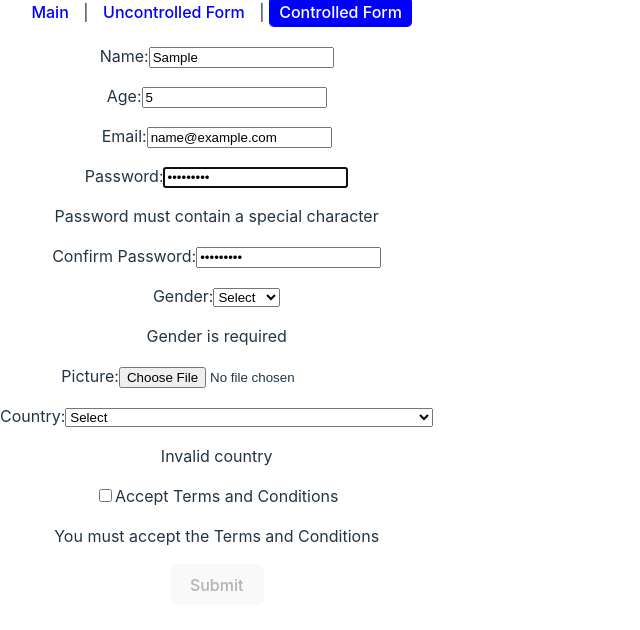
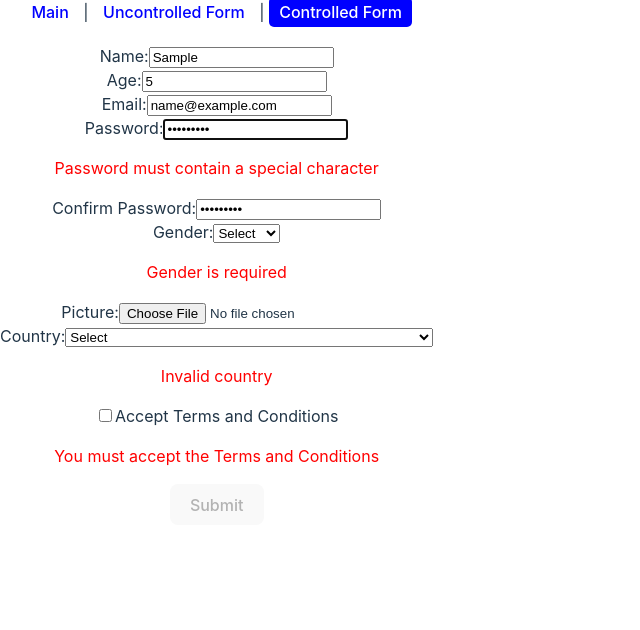
Before and after one commit to pestler/React-Task, a React (Vite) app: page /controlled in a window 1280 px wide. Both pictures are taken after typing "Sample", "5", "name@example.com", "Sample123", "Sample123" into the empty fields and a click on the button "Submit". Shown: the top 630 px of the page, without its empty margins (0-640 px from the left). Built offline with nearby package versions, Linux system fonts and the light colour scheme.

Commit message:
feat: fix error

```diff
--- a/src/components/validation.ts
+++ b/src/components/validation.ts
@@ -10,9 +10,10 @@ const validationSchema = yup.object().shape({
     .required('Name is required'),
   age: yup
     .number()
-    .positive('Age must be a positive number')
-    .integer('Age must be an integer')
-    .required('Age is required'),
+    .typeError('Age must be a number')
+    .required('Age is required')
+    .transform((value) => (value === '' ? undefined : value))
+    .min(0, 'Age must be greater than or equal to 0'),
   email: yup
     .string()
     .email('Invalid email format')
--- a/src/pages/ControlledFormPage.tsx
+++ b/src/pages/ControlledFormPage.tsx
@@ -1,4 +1,4 @@
-import React, { useState } from 'react';
+import React, { useState, useCallback } from 'react';
 import { useForm, SubmitHandler, Resolver } from 'react-hook-form';
 import { yupResolver } from '@hookform/resolvers/yup';
 import validationSchema from '../components/validation';
@@ -23,7 +23,14 @@ const ControlledFormPage: React.FC = () => {
   const dispatch = useDispatch();
   const navigate = useNavigate();
 
-  const onSubmit: SubmitHandler<IFormData> = (data) => {
+  const renderError = useCallback(
+    (error: string | undefined) =>
+      error ? <p style={{ color: 'red' }}>{error}</p> : null,
+    []
+  );
+
+  const onSubmit: SubmitHandler<IFormData> = useCallback(
+    (data) => {
       if (data.picture && data.picture[0]) {
         const reader = new FileReader();
         reader.onloadend = () => {
@@ -37,40 +44,47 @@ const ControlledFormPage: React.FC = () => {
         dispatch(addControlledData(data));
         navigate('/');
       }
-  };
+    },
+    [dispatch, navigate]
+  );
 
-  const handleImageChange = (event: React.ChangeEvent<HTMLInputElement>) => {
+  const handleImageChange = useCallback(
+    (event: React.ChangeEvent<HTMLInputElement>) => {
       const file = event.target.files?.[0];
-    if (file) {
+      if (file && (file.type === 'image/jpeg' || file.type === 'image/png')) {
         const reader = new FileReader();
         reader.onloadend = () => {
           setPreviewImage(reader.result as string);
         };
         reader.readAsDataURL(file);
+      } else {
+        alert('Please upload a valid image (JPEG or PNG)');
       }
-  };
+    },
+    []
+  );
 
   return (
     <form onSubmit={handleSubmit(onSubmit)}>
       <div>
         <label htmlFor="name">Name:</label>
         <input id="name" type="text" {...register('name')} />
-        <p>{errors.name?.message}</p>
+        {renderError(errors.name?.message)}
       </div>
       <div>
         <label htmlFor="age">Age:</label>
-        <input id="age" type="number" {...register('age')} />
-        <p>{errors.age?.message}</p>
+        <input id="age" type="number" {...register('age')} min={0} step={1} />
+        {renderError(errors.age?.message)}
       </div>
       <div>
         <label htmlFor="email">Email:</label>
         <input id="email" type="email" {...register('email')} />
-        <p>{errors.email?.message}</p>
+        {renderError(errors.email?.message)}
       </div>
       <div>
         <label htmlFor="password">Password:</label>
         <input id="password" type="password" {...register('password')} />
-        <p>{errors.password?.message}</p>
+        {renderError(errors.password?.message)}
       </div>
       <div>
         <label htmlFor="confirmPassword">Confirm Password:</label>
@@ -79,7 +93,7 @@ const ControlledFormPage: React.FC = () => {
           type="password"
           {...register('confirmPassword')}
         />
-        <p>{errors.confirmPassword?.message}</p>
+        {renderError(errors.confirmPassword?.message)}
       </div>
       <div>
         <label htmlFor="gender">Gender:</label>
@@ -88,7 +102,7 @@ const ControlledFormPage: React.FC = () => {
           <option value="male">Male</option>
           <option value="female">Female</option>
         </select>
-        <p>{errors.gender?.message}</p>
+        {renderError(errors.gender?.message)}
       </div>
       <div>
         <label htmlFor="picture">Picture:</label>
@@ -104,11 +118,11 @@ const ControlledFormPage: React.FC = () => {
             <img
               src={previewImage}
               alt="Preview"
-              style={{ maxWidth: '30px', marginTop: '10px' }}
+              style={{ maxWidth: '100px', marginTop: '10px' }}
             />
           </div>
         )}
-        <p>{errors.picture?.message}</p>
+        {renderError(errors.picture?.message)}
       </div>
       <div>
         <label htmlFor="country">Country:</label>
@@ -120,12 +134,12 @@ const ControlledFormPage: React.FC = () => {
             </option>
           ))}
         </select>
-        <p>{errors.country?.message}</p>
+        {renderError(errors.country?.message)}
       </div>
       <div>
         <input id="terms" type="checkbox" {...register('termsAccepted')} />
         <label htmlFor="terms">Accept Terms and Conditions</label>
-        <p>{errors.termsAccepted?.message}</p>
+        {renderError(errors.termsAccepted?.message)}
       </div>
       <button type="submit" disabled={Object.keys(errors).length > 0}>
         Submit
--- a/src/pages/UncontrolledFormPage.tsx
+++ b/src/pages/UncontrolledFormPage.tsx
@@ -161,6 +161,8 @@ const UncontrolledFormPage = () => {
           ref={ageRef}
           placeholder="Enter your age"
           autoComplete="bday"
+          min={0}
+          step={1}
         />
         <p style={{ color: 'red' }}>{errors.age}</p>
       </div>
```
Lines whose indentation alone changed are shown as unchanged.
